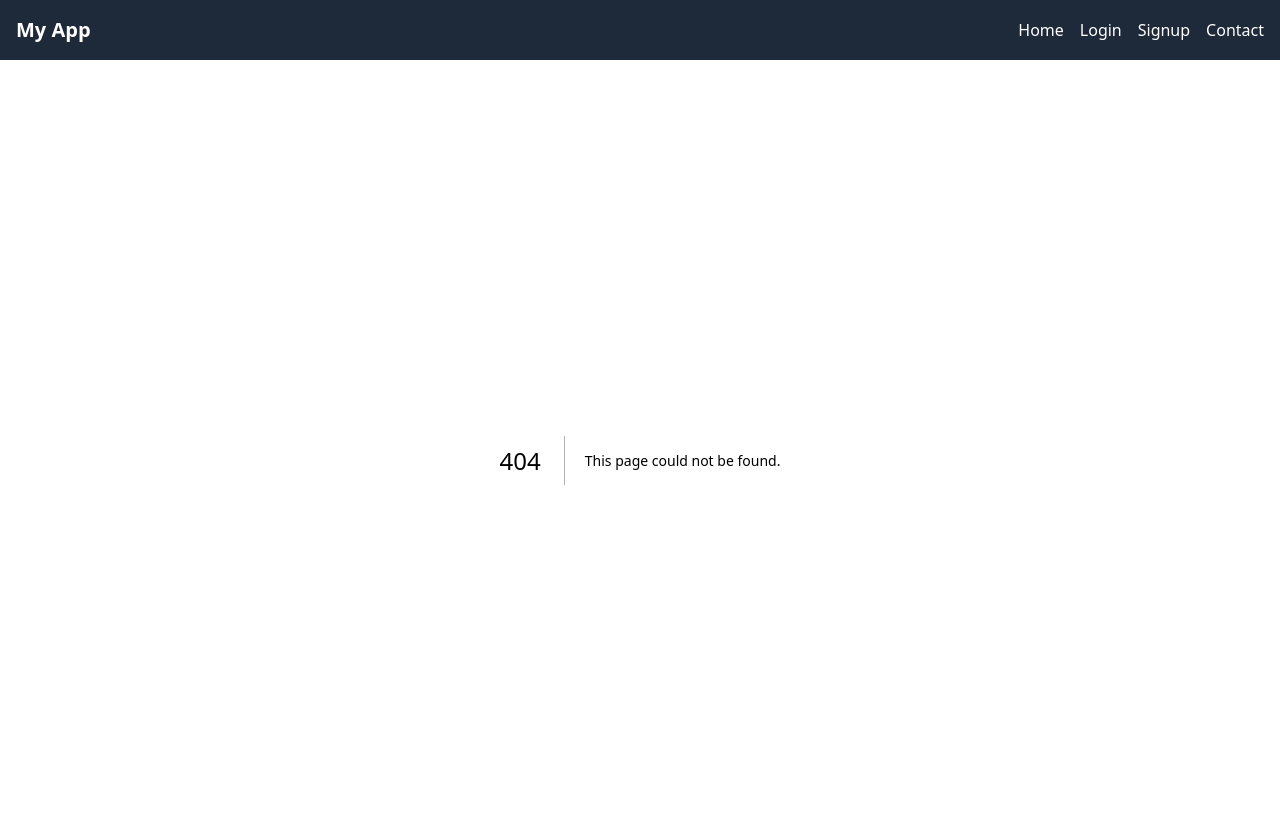
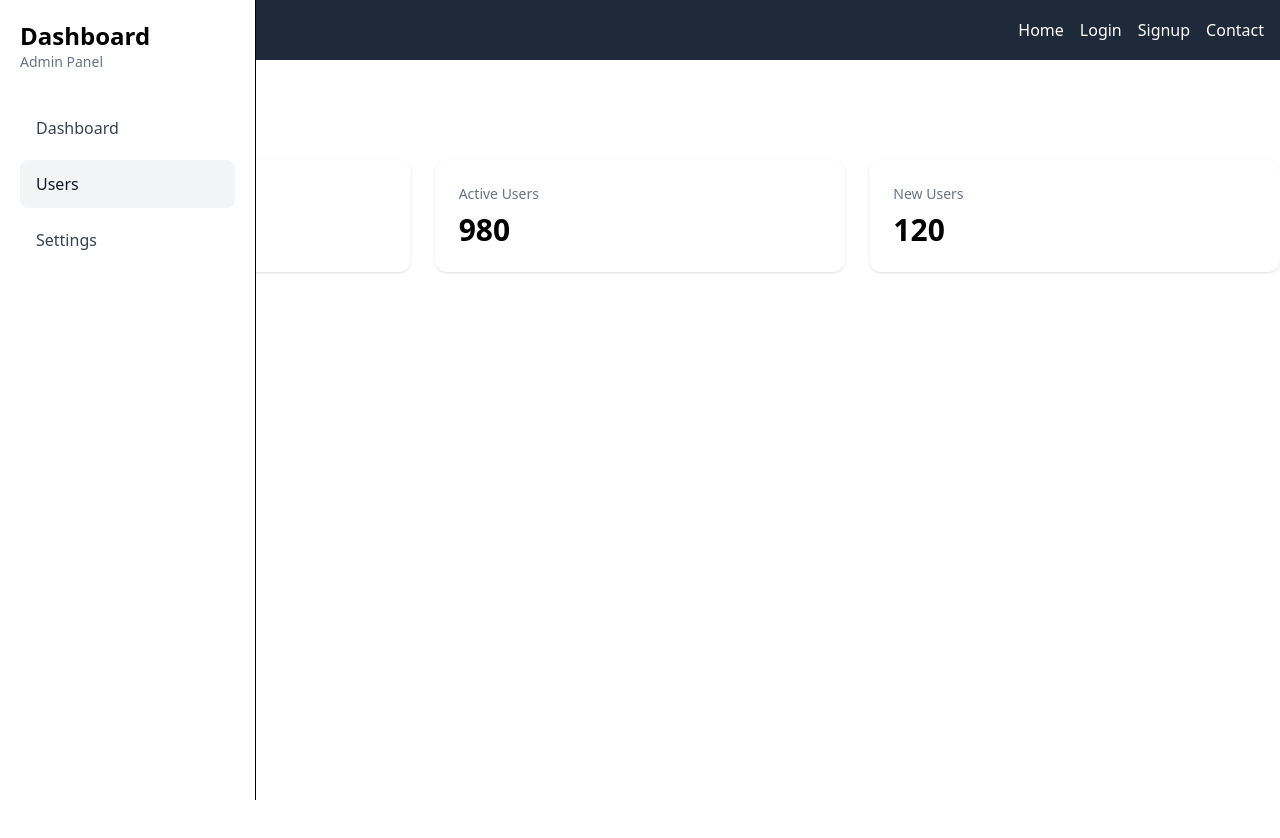
Before and after one commit to omar-abdi/drop-website, a Next.js app in the folder frontend/: page /usersDashbroad in a window 1280 px wide. Before the commit this address had no page. Shown: the top 838 px of the page. After the commit the page ends 800 px from the top, so only its background shows below. Built offline with nearby package versions, Linux system fonts and the light colour scheme.

Commit message:
19 building users dashbroad

```diff
--- /dev/null
+++ b/frontend/app/components/Sidebar.tsx
@@ -0,0 +1,38 @@
+import React from "react";
+import Link from "next/link";
+
+function Sidebar() {
+  return (
+    <aside className="fixed left-0 top-0 h-screen w-64 border-r bg-white p-5">
+      <div className="mb-8">
+        <h1 className="text-2xl font-bold">Dashboard</h1>
+        <p className="text-sm text-gray-500">Admin Panel</p>
+      </div>
+
+      <nav className="space-y-2">
+        <Link
+          href="/usersDashboard"
+          className="block rounded-lg px-4 py-3 text-gray-700 hover:bg-gray-100"
+        >
+          Dashboard
+        </Link>
+
+        <Link
+          href="/usersDashboard/users"
+          className="block rounded-lg bg-gray-100 px-4 py-3 font-medium text-gray-900"
+        >
+          Users
+        </Link>
+
+        <Link
+          href="/usersDashboard/settings"
+          className="block rounded-lg px-4 py-3 text-gray-700 hover:bg-gray-100"
+        >
+          Settings
+        </Link>
+      </nav>
+    </aside>
+  );
+}
+
+export default Sidebar;
--- /dev/null
+++ b/frontend/app/usersDashbroad/layout.tsx
@@ -0,0 +1,9 @@
+import type { ReactNode } from "react";
+import Sidebar from "../components/Sidebar";
+export default function DashboardLayout({ children }: { children: ReactNode }) {
+  return <>
+  <Sidebar />
+  {children}
+
+  </>;
+}
--- /dev/null
+++ b/frontend/app/usersDashbroad/page.tsx
@@ -0,0 +1,36 @@
+import React from "react";
+
+function UsersDashboard() {
+  return (
+    <div>
+      <div className="mb-8">
+        <h1 className="text-3xl font-bold text-gray-900">
+          Users Dashboard
+        </h1>
+
+        <p className="mt-2 text-gray-500">
+          Manage and view all users.
+        </p>
+      </div>
+
+      <div className="grid grid-cols-1 gap-6 md:grid-cols-3">
+        <div className="rounded-xl bg-white p-6 shadow-sm">
+          <p className="text-sm text-gray-500">Total Users</p>
+          <h2 className="mt-2 text-3xl font-bold">1,250</h2>
+        </div>
+
+        <div className="rounded-xl bg-white p-6 shadow-sm">
+          <p className="text-sm text-gray-500">Active Users</p>
+          <h2 className="mt-2 text-3xl font-bold">980</h2>
+        </div>
+
+        <div className="rounded-xl bg-white p-6 shadow-sm">
+          <p className="text-sm text-gray-500">New Users</p>
+          <h2 className="mt-2 text-3xl font-bold">120</h2>
+        </div>
+      </div>
+    </div>
+  );
+}
+
+export default UsersDashboard;
--- a/frontend/app/usersDashbroad/users/all/page.tsx
+++ b/frontend/app/usersDashbroad/users/all/page.tsx
@@ -0,0 +1,11 @@
+import React from 'react'
+
+function page() {
+  return (
+    <div>
+      <h1>All Users</h1>
+    </div>
+  )
+}
+
+export default page
```
